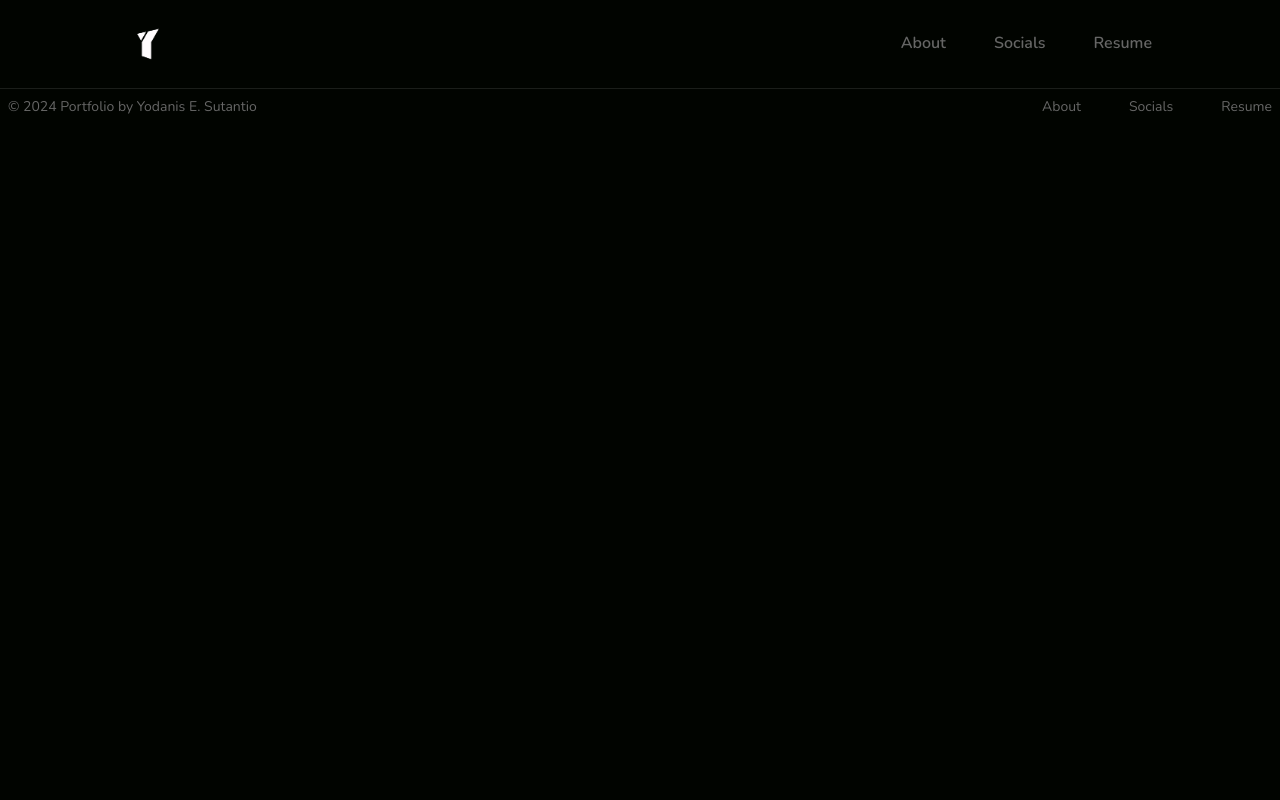
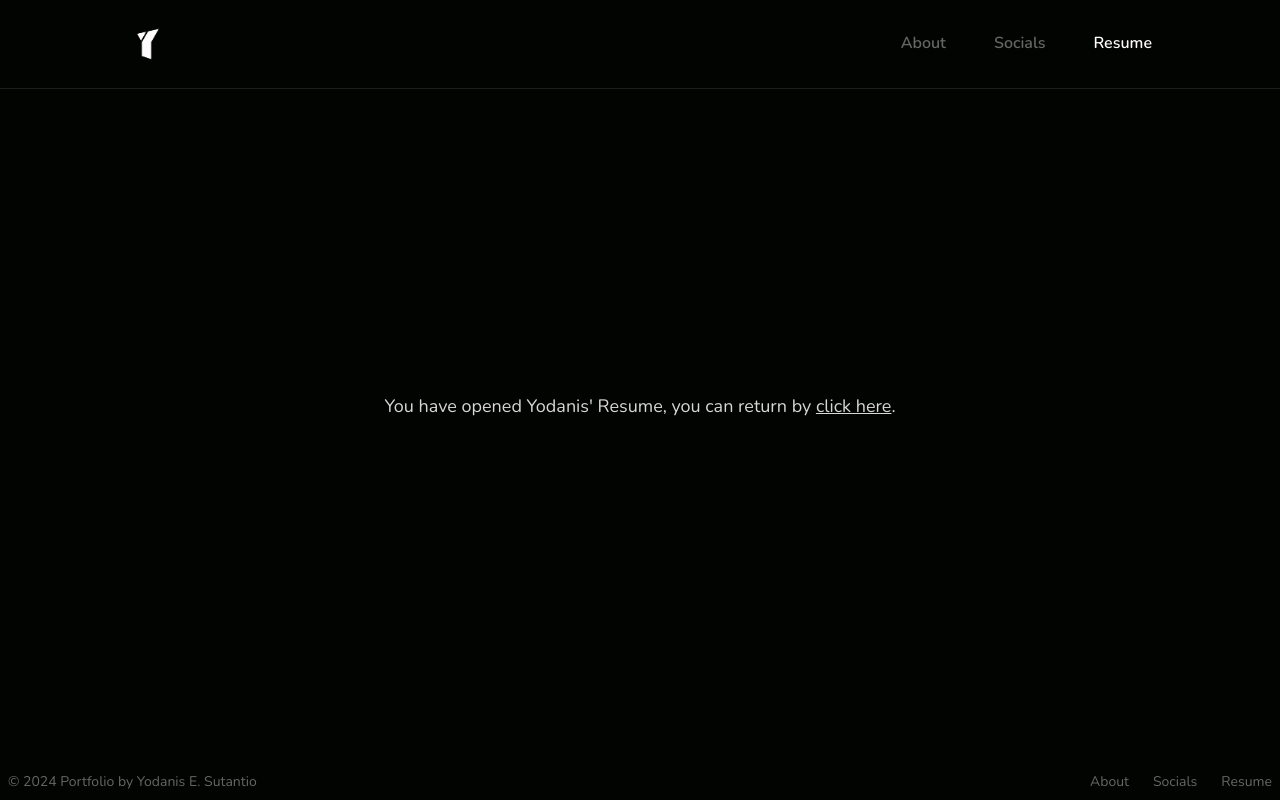
Before and after one commit to yodanisesutantio/new-portfolio, a React (Vite) app: page /resume in a window 1280 px wide. Built offline with nearby package versions, Linux system fonts and the light colour scheme; a web font is replaced by a local one.

Commit message:
resume link is done, now for the about page

```diff
--- a/src/App.jsx
+++ b/src/App.jsx
@@ -3,6 +3,7 @@ import Navbar from './components/Navbar'
 import Home from './pages/Home'
 import About from './pages/About'
 import Footer from './components/Footer'
+import Resume from './pages/Resume'
 
 const App = () => {
   return (
@@ -13,6 +14,7 @@ const App = () => {
         <Routes>
           <Route path="/" element={<Home />} /> {/* Main or Home page */}
           <Route path="/about" element={<About />} /> {/* About page */}
+          <Route path="/resume" element={<Resume />} /> {/* Access Resume */}
         </Routes>
 
         <Footer />
--- a/src/components/Footer.jsx
+++ b/src/components/Footer.jsx
@@ -8,7 +8,7 @@ const Footer = () => {
     <div className="flex justify-between items-center p-2">
         <p className="text-sm font-normal font-nunito text-[#fffbfc]/40">© {currentYear} Portfolio by Yodanis E. Sutantio</p>
 
-        <ul className="flex space-x-12">
+        <ul className="flex space-x-6">
             <li>
                 <Link to="/about" className="flex flex-col font-nunito font-normal text-[#fffbfc]/40 text-sm hover:text-[#fffbfc] duration-500 group">About</Link>
             </li>
--- a/src/components/Navbar.jsx
+++ b/src/components/Navbar.jsx
@@ -25,7 +25,7 @@ const Navbar = () => {
                 </Link>
             </li>
             <li>
-                <Link to="/resume" className="flex flex-col font-nunito font-semibold text-[#fffbfc]/40 hover:text-[#fffbfc] duration-500 group">
+                <Link to="/resume" className={`flex flex-col font-nunito font-semibold ${location.pathname === '/resume' ? 'text-[#fffbfc]' : 'text-[#fffbfc]/40'} hover:text-[#fffbfc] duration-500 group`}>
                     Resume
                     <span className="w-full h-[3px] bg-gradient-to-l from-[#CAFE48] to-[#57467B] transform scale-x-0 transition-transform duration-500 origin-right rounded-full group-hover:scale-x-100"></span>
                 </Link>
--- a/src/pages/Home.jsx
+++ b/src/pages/Home.jsx
@@ -2,7 +2,7 @@ import React from 'react'
 
 const Home = () => {
   return (
-    <section className="pt-6 pb-20 px-32 flex flex-col gap-5 flex-grow items-center justify-center">
+    <section className="pt-6 pb-16 px-32 flex flex-col gap-5 flex-grow items-center justify-center">
         <h1 className="text-7xl font-mclaren font-bold text-[#fffbfc] text-center leading-snug">
             I do Design during the <span className="text-[#fffbfc] animate-changeColorDay">Day</span>, then Code at <span className="text-[#fffbfc] animate-changeColorNight">Night</span>
         </h1>
--- /dev/null
+++ b/src/pages/Resume.jsx
@@ -0,0 +1,18 @@
+import React, { useEffect } from 'react';
+
+const Resume = () => {
+  useEffect(() => {
+    // Redirect to the PDF file
+    window.open('/docs/ATS-en.pdf', '_blank'); // Adjust the filename as needed
+  }, []);
+
+  return (
+    <section className="pt-6 pb-16 px-32 flex flex-col gap-5 flex-grow items-center justify-center">
+        <div className="font-nunito font-normal text-lg text-[#fffbfc]/85 text-center leading-tight">
+            <p>You have opened Yodanis' Resume, you can return by <a href="/" className="underline hover:no-underline">click here</a>.</p>
+        </div>
+    </section>
+  )
+}
+
+export default Resume
```
Also changed, not shown: 1 other file (tests, documents, lock files or other folders).
